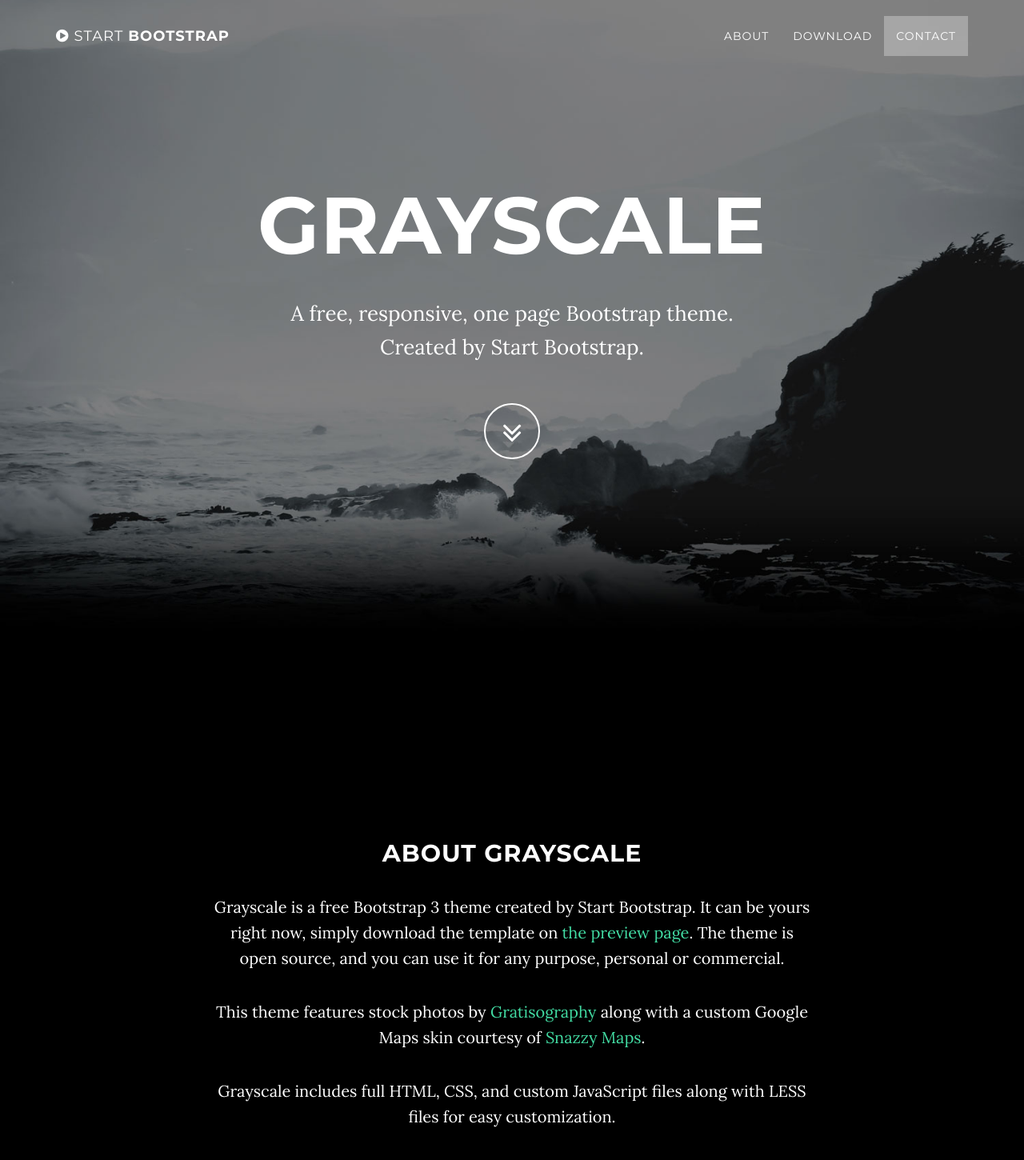
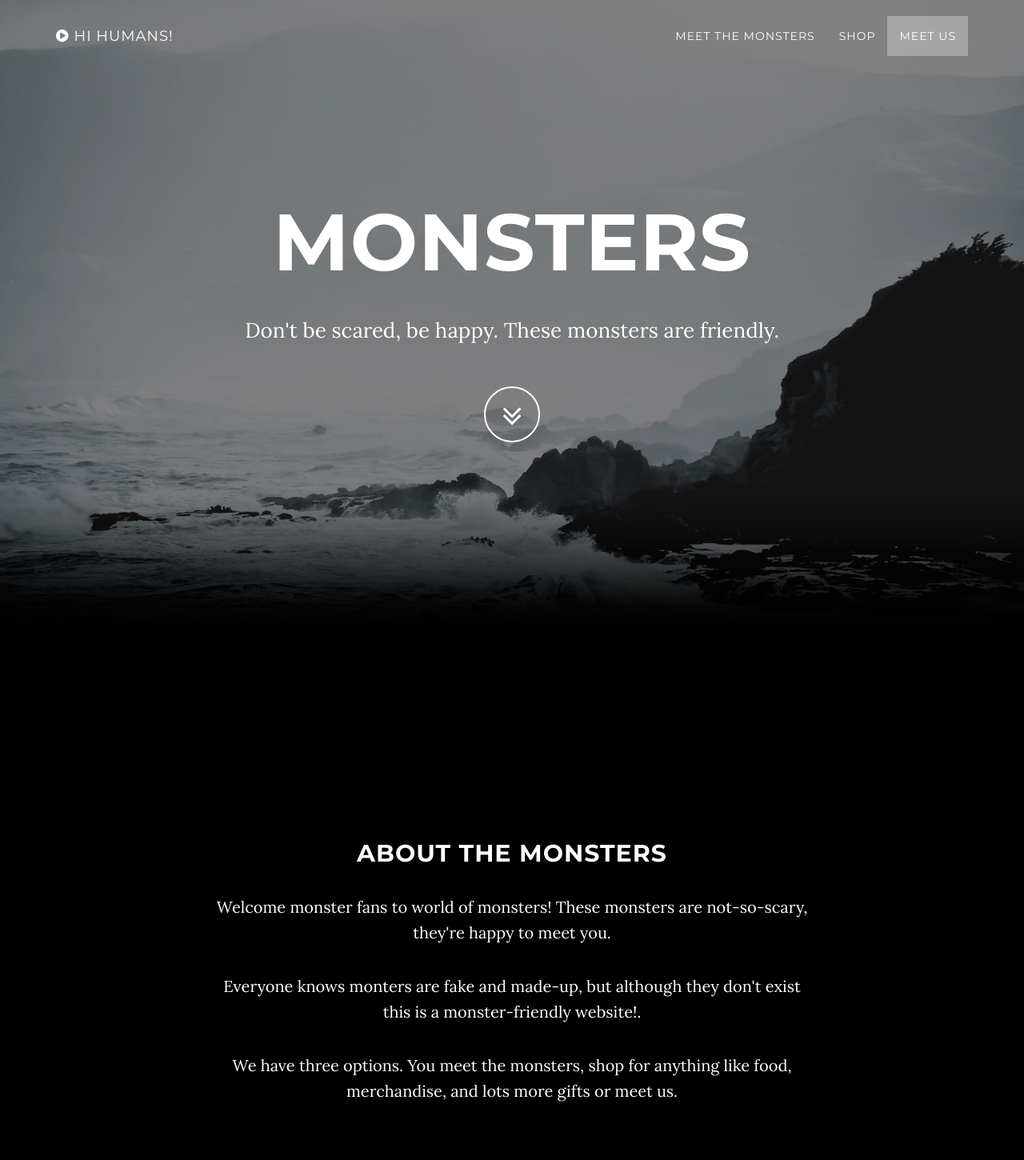
Before and after one commit to learn2code-it/monsters, a plain HTML site: page index.html in a window 1280 px wide. Shown: the top 1450 px of the page at 80% size. Drawn offline with Linux system fonts and the light colour scheme; some packages are replaced by stand-ins of ours.

Commit message:
Updates 3/10/2015

```diff
--- a/index.html
+++ b/index.html
@@ -41,7 +41,7 @@
                     <i class="fa fa-bars"></i>
                 </button>
                 <a class="navbar-brand page-scroll" href="#page-top">
-                    <i class="fa fa-play-circle"></i>  <span class="light">Start</span> Bootstrap
+                    <i class="fa fa-play-circle"></i>  <span class="light">Hi Humans!</span>
                 </a>
             </div>
 
@@ -53,13 +53,13 @@
                         <a href="#page-top"></a>
                     </li>
                     <li>
-                        <a class="page-scroll" href="#about">About</a>
+                        <a class="page-scroll" href="#about">Meet the Monsters</a>
                     </li>
                     <li>
-                        <a class="page-scroll" href="#download">Download</a>
+                        <a class="page-scroll" href="#download">Shop</a>
                     </li>
                     <li>
-                        <a class="page-scroll" href="#contact">Contact</a>
+                        <a class="page-scroll" href="#contact">Meet Us</a>
                     </li>
                 </ul>
             </div>
@@ -74,8 +74,8 @@
             <div class="container">
                 <div class="row">
                     <div class="col-md-8 col-md-offset-2">
-                        <h1 class="brand-heading">Grayscale</h1>
-                        <p class="intro-text">A free, responsive, one page Bootstrap theme.<br>Created by Start Bootstrap.</p>
+                        <h1 class="brand-heading">Monsters</h1>
+                        <p class="intro-text">Don't be scared, be happy. These monsters are friendly.</p>
                         <a href="#about" class="btn btn-circle page-scroll">
                             <i class="fa fa-angle-double-down animated"></i>
                         </a>
@@ -89,10 +89,10 @@
     <section id="about" class="container content-section text-center">
         <div class="row">
             <div class="col-lg-8 col-lg-offset-2">
-                <h2>About Grayscale</h2>
-                <p>Grayscale is a free Bootstrap 3 theme created by Start Bootstrap. It can be yours right now, simply download the template on <a href="http://startbootstrap.com/template-overviews/grayscale/">the preview page</a>. The theme is open source, and you can use it for any purpose, personal or commercial.</p>
-                <p>This theme features stock photos by <a href="http://gratisography.com/">Gratisography</a> along with a custom Google Maps skin courtesy of <a href="http://snazzymaps.com/">Snazzy Maps</a>.</p>
-                <p>Grayscale includes full HTML, CSS, and custom JavaScript files along with LESS files for easy customization.</p>
+                <h2>About the Monsters</h2>
+                <p>Welcome monster fans to world of monsters! These monsters are not-so-scary, they're happy to meet you.</p>
+                <p>Everyone knows monters are fake and made-up, but although they don't exist this is a monster-friendly website!</a>.</p>
+                <p>We have three options. You meet the monsters, shop for anything like food, merchandise, and lots more gifts or meet us.</p>
             </div>
         </div>
     </section>
@@ -102,8 +102,8 @@
         <div class="download-section">
             <div class="container">
                 <div class="col-lg-8 col-lg-offset-2">
-                    <h2>Download Grayscale</h2>
-                    <p>You can download Grayscale for free on the preview page at Start Bootstrap.</p>
+                    <h2>Download Monsters</h2>
+                    <p>You can download Monsters for free on the preview page at Start Bootstrap.</p>
                     <a href="http://startbootstrap.com/template-overviews/grayscale/" class="btn btn-default btn-lg">Visit Download Page</a>
                 </div>
             </div>
```
